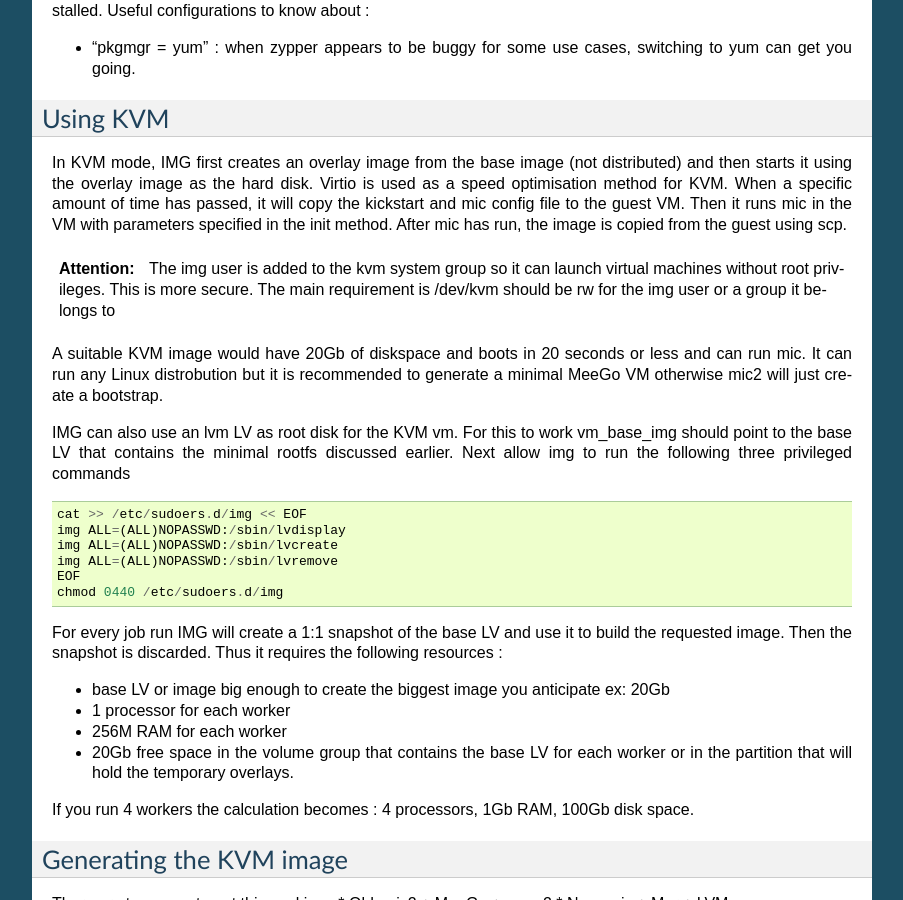
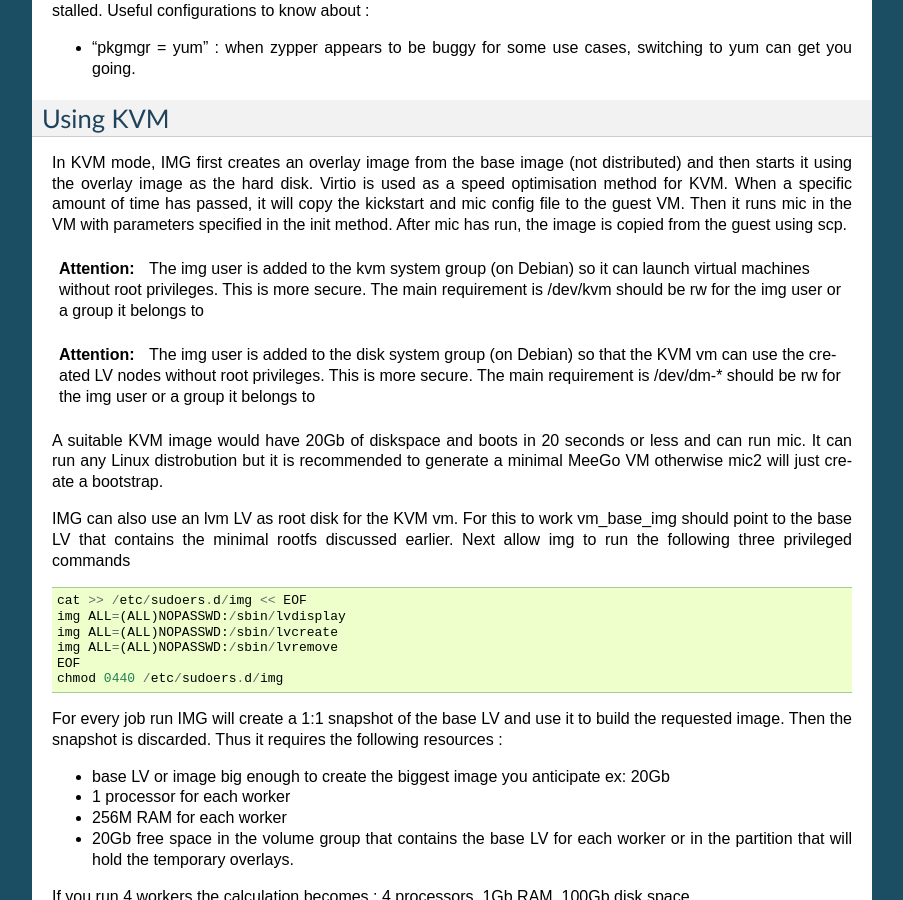
Before and after one commit to MeeGoIntegration/imager, a Sphinx documentation site: the page built from docs/configuration/build_image-conf.rst, in a window 1280 px wide and 900 px high, scrolled down 2137 px. Shown: the whole window, without its empty margins (198-1101 px from the left). Built offline with Sphinx 7.4.7, drawn with Linux system fonts in a browser that asks for light colours.

Commit message:
small blurp about permissions

```diff
--- a/docs/configuration/build_image-conf.rst
+++ b/docs/configuration/build_image-conf.rst
@@ -91,9 +91,15 @@
 
 .. attention ::
 
-   The img user is added to the kvm system group so it can launch virtual
+   The img user is added to the kvm system group (on Debian) so it can launch virtual
    machines without root privileges. This is more secure. The main requirement
    is /dev/kvm should be rw for the img user or a group it belongs to
+
+.. attention ::
+
+   The img user is added to the disk system group (on Debian) so that the KVM vm can use the
+   created LV nodes without root privileges. This is more secure. The main requirement
+   is /dev/dm-* should be rw for the img user or a group it belongs to
 
 A suitable KVM image would have 20Gb of diskspace and boots in 20 seconds or
 less and can run mic. It can run any Linux distrobution but it is recommended
```
Also changed, not shown: 1 other file.
